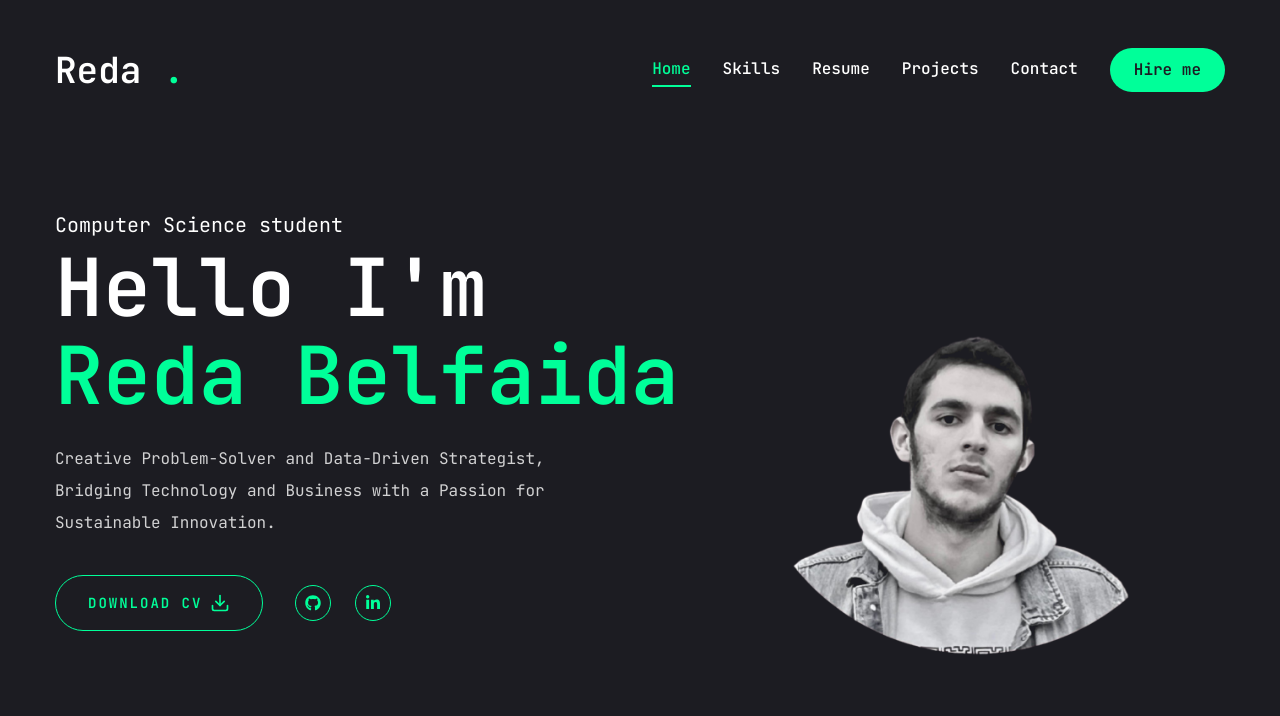
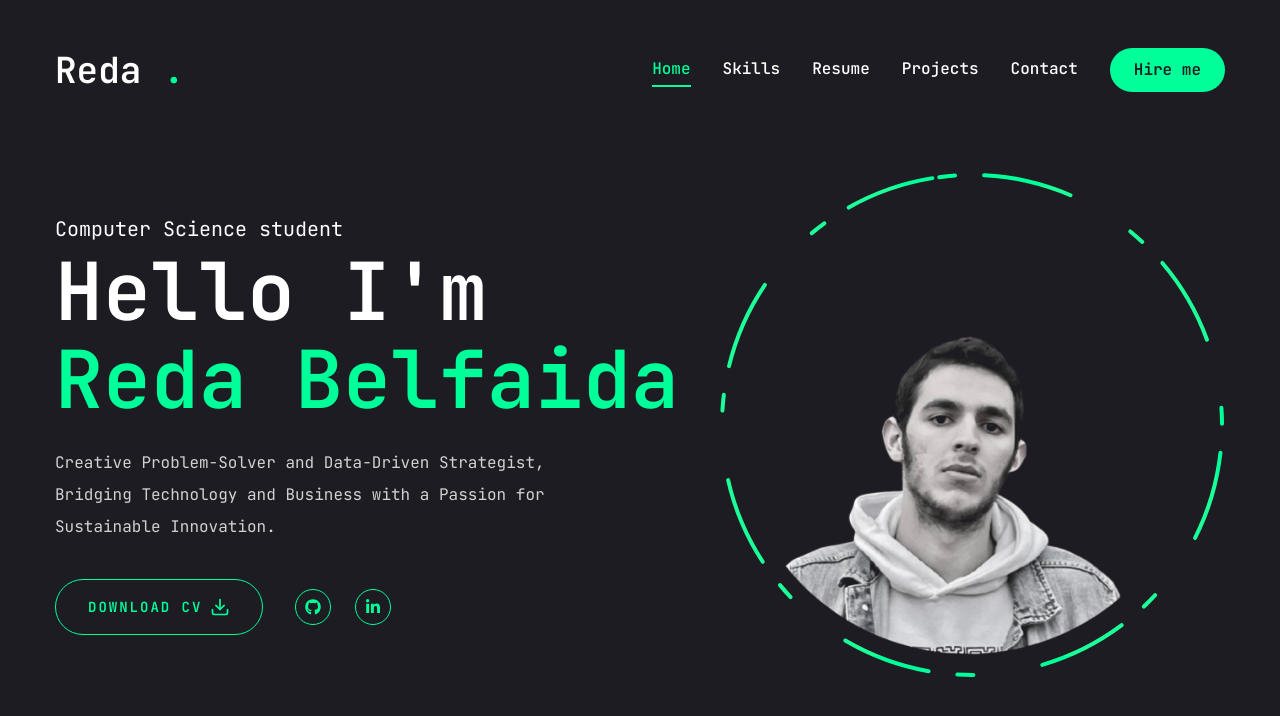
Before and after one commit to BelfaidaMedReda/my_portfolio, a Next.js app: page / in a window 1280 px wide. Both pictures are taken after a click on the button "DOWNLOAD CV". Shown: the top 716 px of the page. Built offline with nearby package versions, Linux system fonts and the light colour scheme.

Commit message:
new commit

```diff
--- a/components/ui/Photo.jsx
+++ b/components/ui/Photo.jsx
@@ -15,6 +15,7 @@
         }}
         >
             {/* Image here */}
+
             <motion.div
             initial={{opacity:0}}
             animate={{
@@ -22,7 +23,7 @@
                 transition:{delay:2.4, duration:0.4,ease:"easeInOut"},
             }}
             className="w-[298px] h-[298px] xl:w-[498px]
-            xl:h-[498px] mix-blend-lighten"
+            xl:h-[498px] mix-blend-lighten absolute"
             >
                 <Image
                     src="/assets/photo2.png"
@@ -33,10 +34,36 @@
                     className="object-contain"
                 />
             </motion.div>
-            {/* Animation circle */}
 
 
+            {/* Animation circle */}
+            <motion.svg
+                className="w-[300px] xl:w-[506px] h-[300px] xl:h-[506px]"
+                fill="transparent"
+                viewBox="0 0 506 506"
+                xmlns="http://www.w3.org/2000/svg"
+            >
+            <motion.circle
+             cx="253"
+             cy="253"
+             r="250"
+             stroke="#00ff99"
+             strokeWidth="4"
+             strokeLinecap="round"
+             strokeLinejoin="round"
+             initial={{strokeDasharray: "24 10 0 0"}}
+             animate={{
+                strokeDasharray:["15 120 25 25","16 25 92 72","4 250 22 22"],
+                rotate:[120,360]
+             }}
+             transition={{
+                duration: 20,
+                repeat: Infinity,
+                repeatType: "reverse",
+             }}
+            />
 
+            </motion.svg>
         </motion.div>
     </div>
   )
```
